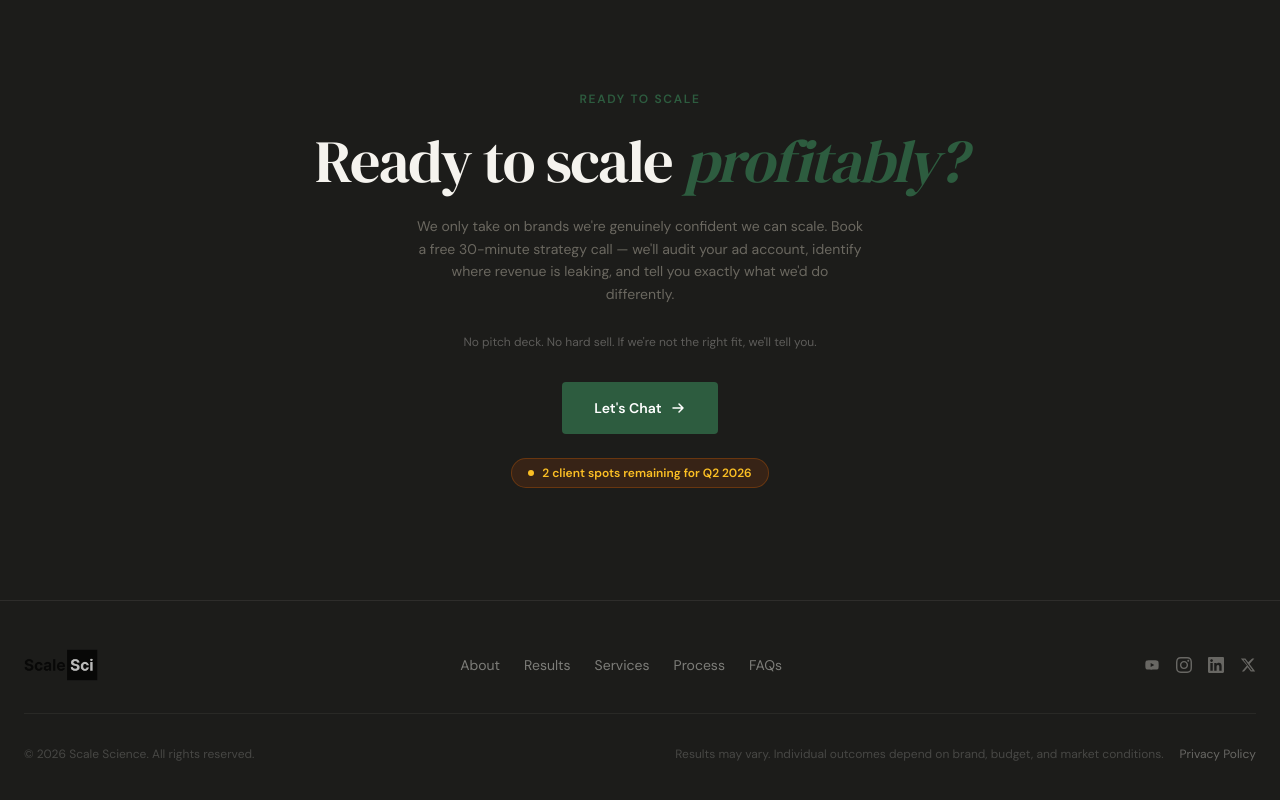
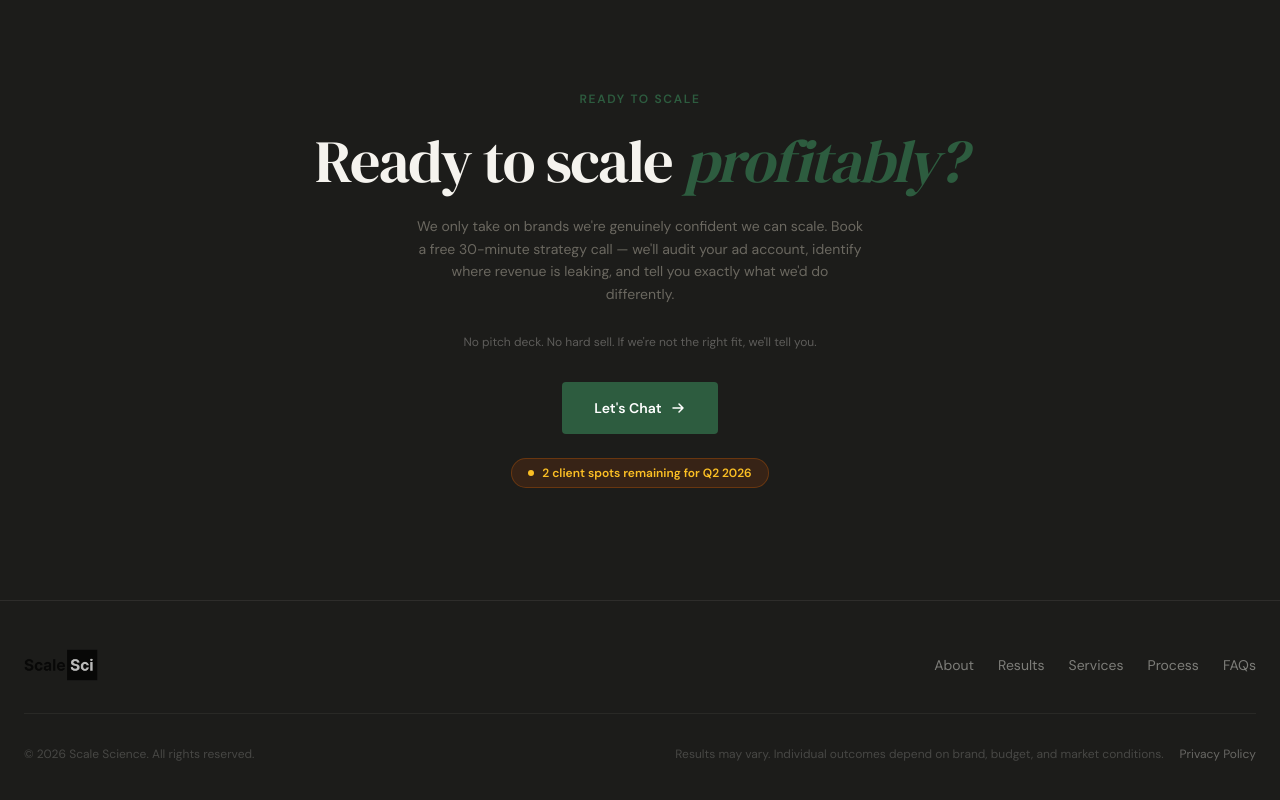
Before and after one commit to havinfun47/ss-main-website, a Next.js app: page / in a window 1280 px wide. Shown: the part 5887-6687 px from the top of the page. Built offline with nearby package versions, Linux system fonts and the light colour scheme.

Commit message:
Remove social links from footer

```diff
--- a/src/components/Footer.tsx
+++ b/src/components/Footer.tsx
@@ -11,44 +11,6 @@ const navLinks = [
   { label: "FAQs", href: "#faqs" },
 ];
 
-const socialLinks = [
-  {
-    label: "YouTube",
-    href: "#",
-    icon: (
-      <svg width="16" height="16" viewBox="0 0 24 24" fill="currentColor">
-        <path d="M21.8 8s-.2-1.4-.8-2c-.8-.8-1.6-.8-2-.9C16.8 5 12 5 12 5s-4.8 0-7 .1c-.4.1-1.2.1-2 .9-.6.6-.8 2-.8 2S2 9.6 2 11.2v1.5c0 1.6.2 3.2.2 3.2s.2 1.4.8 2c.8.8 1.8.8 2.3.9C6.8 19 12 19 12 19s4.8 0 7-.1c.4-.1 1.2-.1 2-.9.6-.6.8-2 .8-2s.2-1.6.2-3.2v-1.5C22 9.6 21.8 8 21.8 8zM10 15V9l5.5 3L10 15z" />
-      </svg>
-    ),
-  },
-  {
-    label: "Instagram",
-    href: "#",
-    icon: (
-      <svg width="16" height="16" viewBox="0 0 24 24" fill="currentColor">
-        <path d="M12 2.163c3.204 0 3.584.012 4.85.07 3.252.148 4.771 1.691 4.919 4.919.058 1.265.069 1.645.069 4.849 0 3.205-.012 3.584-.069 4.849-.149 3.225-1.664 4.771-4.919 4.919-1.266.058-1.644.07-4.85.07-3.204 0-3.584-.012-4.849-.07-3.26-.149-4.771-1.699-4.919-4.92-.058-1.265-.07-1.644-.07-4.849 0-3.204.013-3.583.07-4.849.149-3.227 1.664-4.771 4.919-4.919 1.266-.057 1.645-.069 4.849-.069zm0-2.163c-3.259 0-3.667.014-4.947.072-4.358.2-6.78 2.618-6.98 6.98-.059 1.281-.073 1.689-.073 4.948 0 3.259.014 3.668.072 4.948.2 4.358 2.618 6.78 6.98 6.98 1.281.058 1.689.072 4.948.072 3.259 0 3.668-.014 4.948-.072 4.354-.2 6.782-2.618 6.979-6.98.059-1.28.073-1.689.073-4.948 0-3.259-.014-3.667-.072-4.947-.196-4.354-2.617-6.78-6.979-6.98-1.281-.059-1.69-.073-4.949-.073zm0 5.838c-3.403 0-6.162 2.759-6.162 6.162s2.759 6.163 6.162 6.163 6.162-2.759 6.162-6.163c0-3.403-2.759-6.162-6.162-6.162zm0 10.162c-2.209 0-4-1.79-4-4 0-2.209 1.791-4 4-4s4 1.791 4 4c0 2.21-1.791 4-4 4zm6.406-11.845c-.796 0-1.441.645-1.441 1.44s.645 1.44 1.441 1.44c.795 0 1.439-.645 1.439-1.44s-.644-1.44-1.439-1.44z" />
-      </svg>
-    ),
-  },
-  {
-    label: "LinkedIn",
-    href: "#",
-    icon: (
-      <svg width="16" height="16" viewBox="0 0 24 24" fill="currentColor">
-        <path d="M20.447 20.452h-3.554v-5.569c0-1.328-.027-3.037-1.852-3.037-1.853 0-2.136 1.445-2.136 2.939v5.667H9.351V9h3.414v1.561h.046c.477-.9 1.637-1.85 3.37-1.85 3.601 0 4.267 2.37 4.267 5.455v6.286zM5.337 7.433c-1.144 0-2.063-.926-2.063-2.065 0-1.138.92-2.063 2.063-2.063 1.14 0 2.064.925 2.064 2.063 0 1.139-.925 2.065-2.064 2.065zm1.782 13.019H3.555V9h3.564v11.452zM22.225 0H1.771C.792 0 0 .774 0 1.729v20.542C0 23.227.792 24 1.771 24h20.451C23.2 24 24 23.227 24 22.271V1.729C24 .774 23.2 0 22.222 0h.003z" />
-      </svg>
-    ),
-  },
-  {
-    label: "X",
-    href: "#",
-    icon: (
-      <svg width="16" height="16" viewBox="0 0 24 24" fill="currentColor">
-        <path d="M18.244 2.25h3.308l-7.227 8.26 8.502 11.24H16.17l-4.714-6.231-5.401 6.231H2.744l7.737-8.842L1.254 2.25H8.08l4.253 5.622 5.911-5.622zm-1.161 17.52h1.833L7.084 4.126H5.117L17.083 19.77z" />
-      </svg>
-    ),
-  },
-];
 
 export default function Footer() {
   return (
@@ -113,19 +75,6 @@ export default function Footer() {
             ))}
           </nav>
 
-          <div className="flex items-center gap-4">
-            {socialLinks.map((s) => (
-              <Link
-                key={s.label}
-                href={s.href}
-                className="hover:text-bg transition-colors"
-                style={{ color: "rgba(245,243,238,0.35)" }}
-                aria-label={s.label}
-              >
-                {s.icon}
-              </Link>
-            ))}
-          </div>
         </div>
 
         <div className="max-w-7xl mx-auto mt-8 pt-8 flex flex-col md:flex-row items-center justify-between gap-3 text-xs" style={{ borderTop: "1px solid rgba(245,243,238,0.06)", color: "rgba(245,243,238,0.2)" }}>
```
